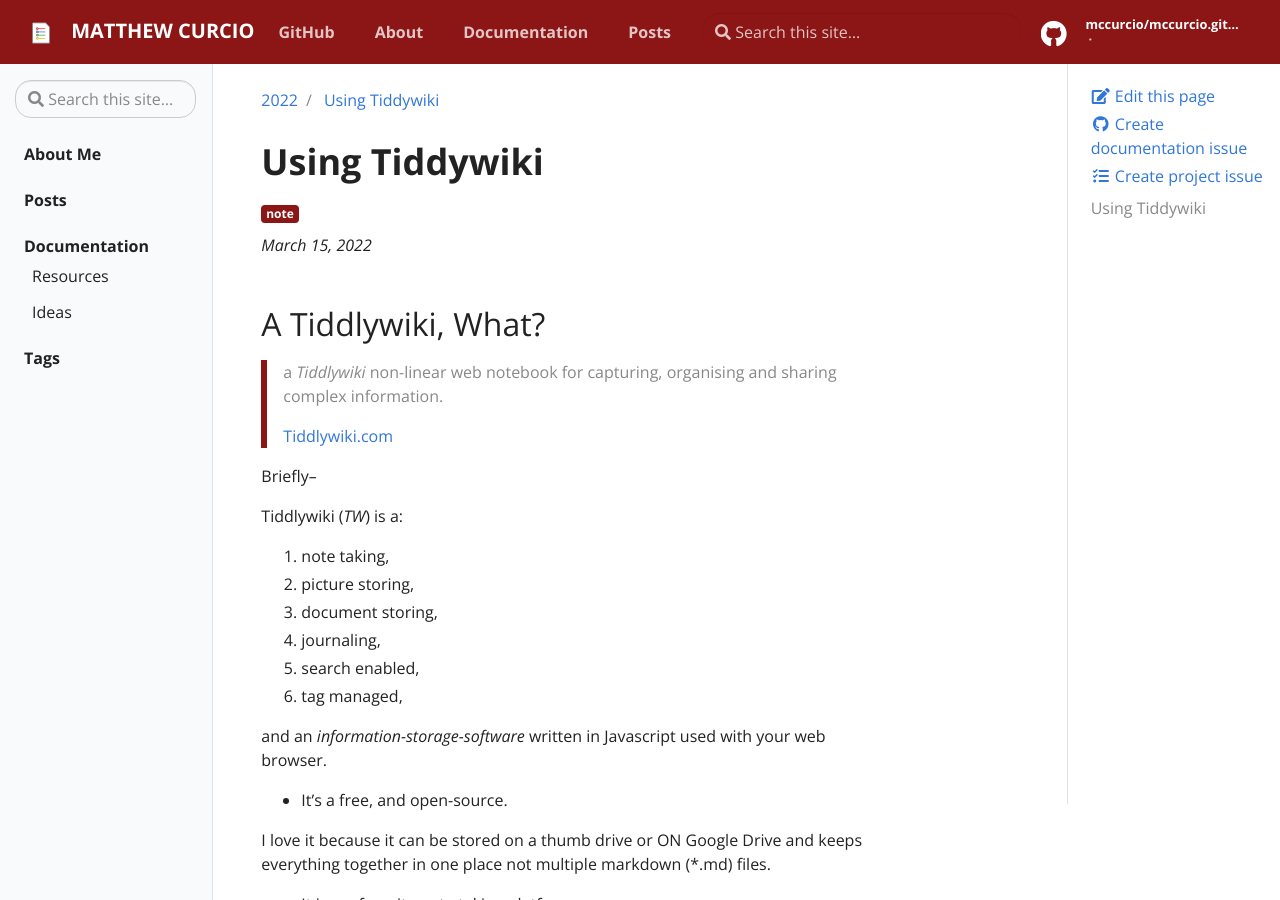
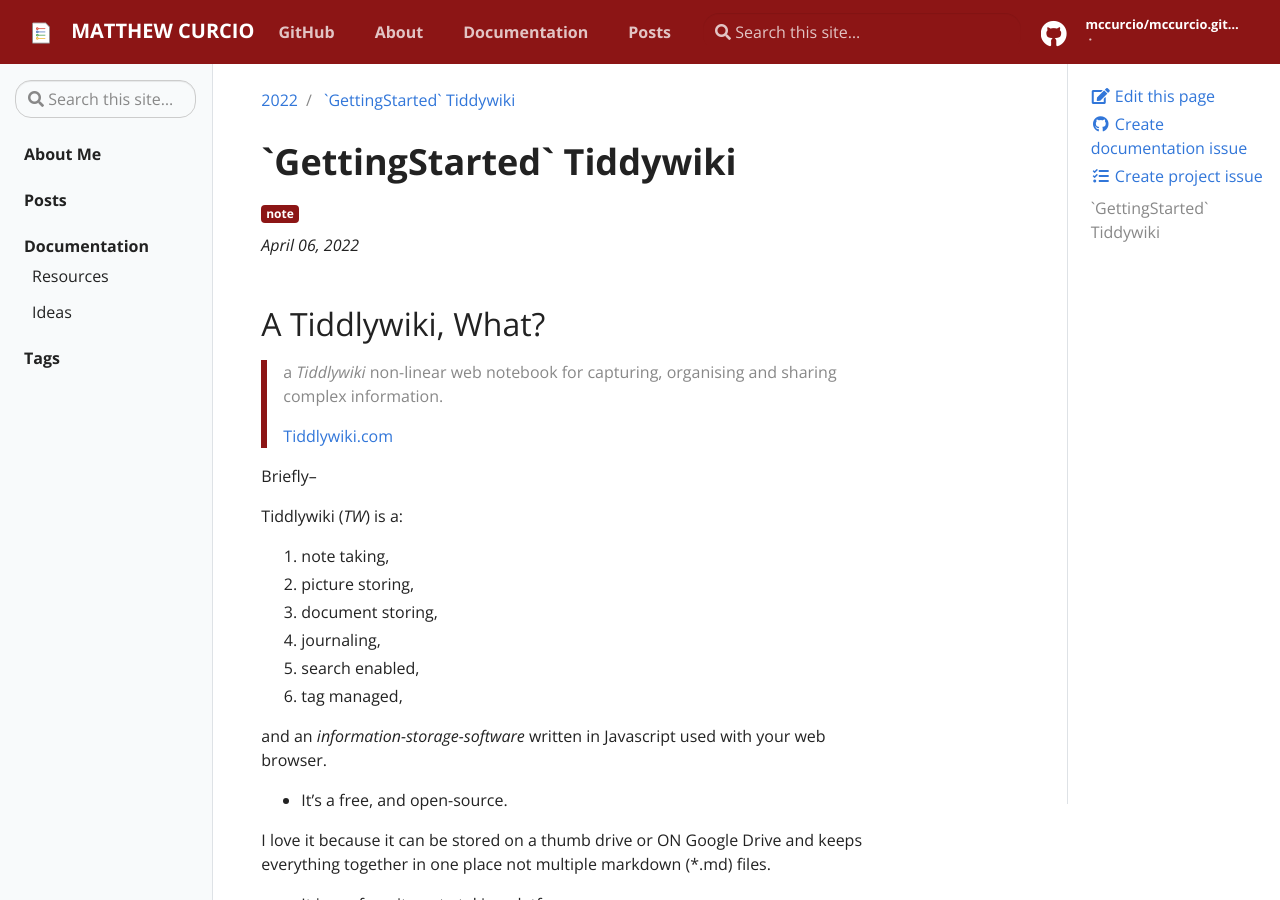
Before and after one commit to mccurcio/mccurcio.github.io, a Jekyll site: the page built from _posts/2022-03-15-tiddlywiki.md, in a window 1280 px wide and 900 px high. Built offline with Jekyll 4.4.1, drawn with Linux system fonts in a browser that asks for light colours; our own code applies the rules of GitHub Pages for plain Markdown files.

Commit message:
Minor post change

```diff
--- a/_posts/2022-03-15-tiddlywiki.md
+++ b/_posts/2022-03-15-tiddlywiki.md
@@ -1,6 +1,6 @@
 ---
-title:  "Using Tiddywiki"
-date:   2022-03-15 14:00:00
+title:  "`GettingStarted` Tiddywiki"
+date:   2022-04-06 14:00:00
 tags: note
 ---
 
```
